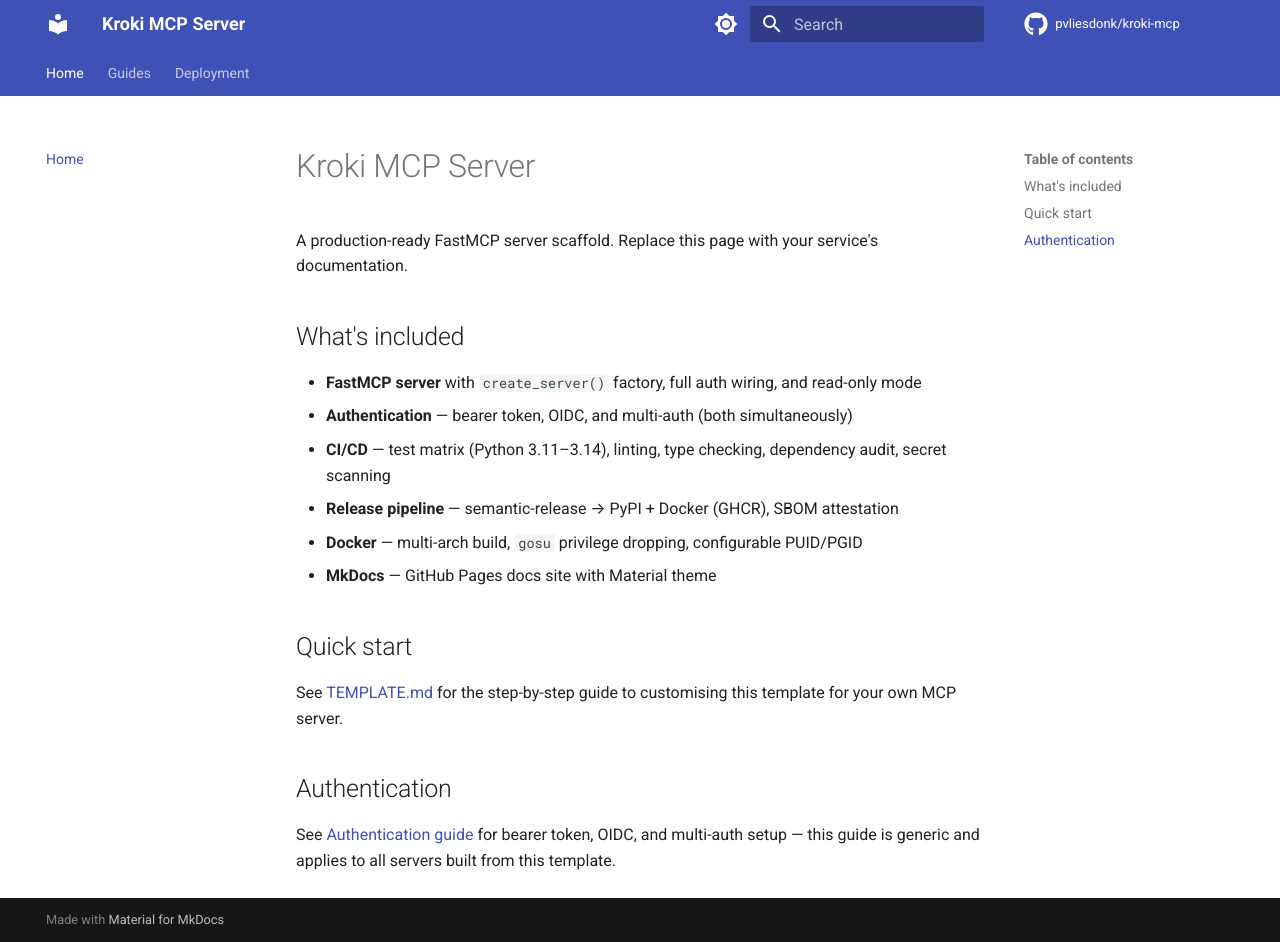
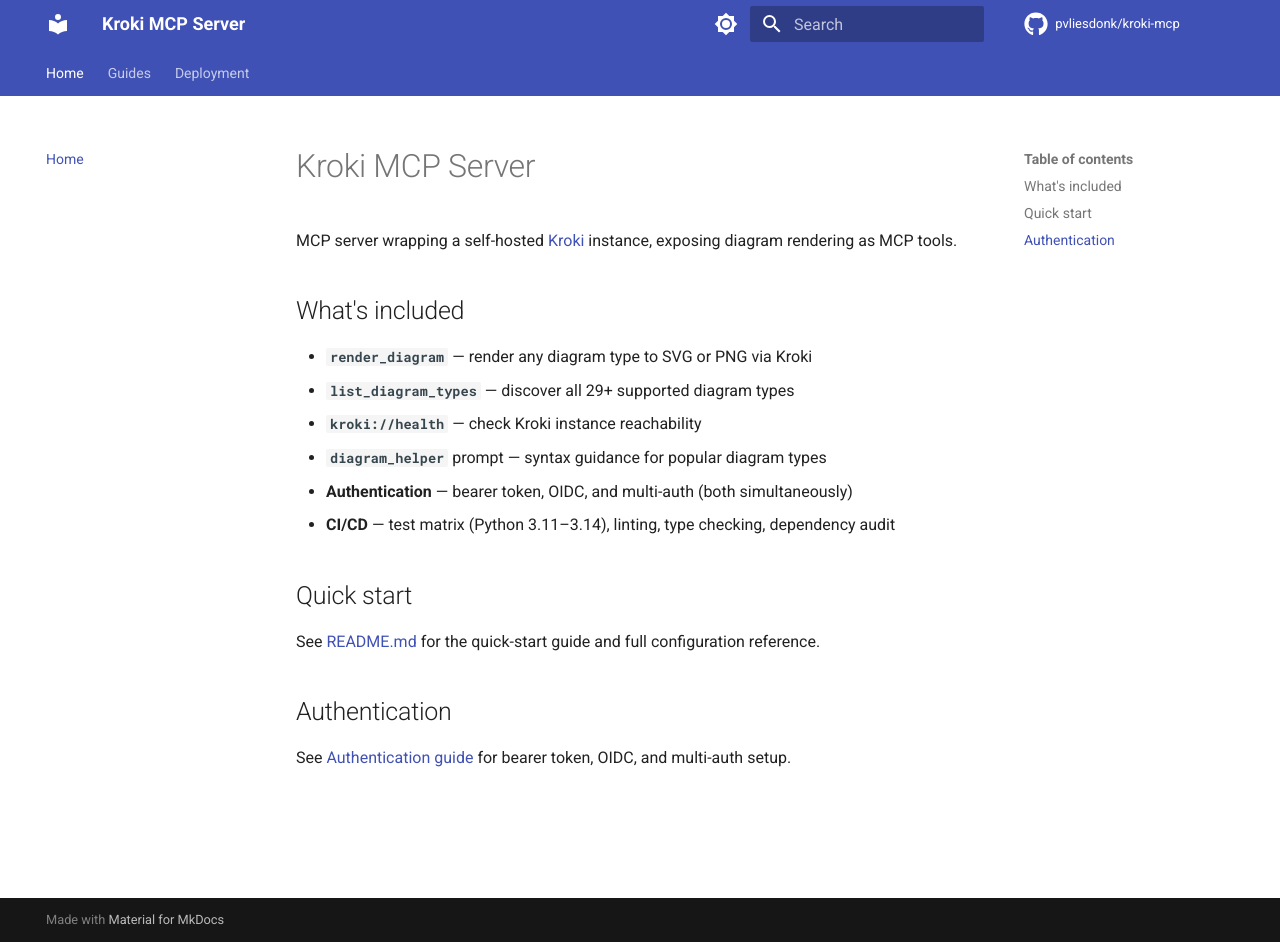
Before and after one commit to pvliesdonk/kroki-mcp, an MkDocs documentation site: the page built from docs/index.md, in a window 1280 px wide and 942 px high. Built offline with MkDocs 1.6.1 and Material for MkDocs 9.7.7, drawn with Linux system fonts in a browser that asks for light colours; comment, search, counter and statistics services are not loaded.

Commit message:
fix: address PR review comments
- Rename KROKI_MCP_BASE_URL → KROKI_MCP_KROKI_URL to eliminate collision
  with OIDC's BASE_URL (which is the MCP server's own public URL);
  ServerConfig.kroki_base_url → kroki_url accordingly
- Normalise kroki_url with trailing slash so httpx resolves subpath-relative
  requests correctly (e.g. Kroki on http://host/kroki/)
- Use relative paths in httpx requests (no leading /) to support subpaths
- Broaden error handling to httpx.TransportError (covers ReadError,
  WriteError, RemoteProtocolError, etc.) with isinstance check for timeout
- Fix OIDC ImportError message (was "requires httpx", now "requires FastMCP extras")
- Fix broken docs/index.md link to deleted TEMPLATE.md → README.md
- Update Docker image OCI description in release.yml
- Upgrade fastmcp ≥3.2.0, requests ≥2.33.0 to resolve CVE-2025-64340,
  CVE-2026-27124, CVE-2026-25645 and other dependency audit findings

```diff
--- a/docs/index.md
+++ b/docs/index.md
@@ -1,23 +1,22 @@
 # Kroki MCP Server
 
-A production-ready FastMCP server scaffold. Replace this page with your service's documentation.
+MCP server wrapping a self-hosted [Kroki](https://kroki.io/) instance, exposing diagram rendering as MCP tools.
 
 ## What's included
 
-- **FastMCP server** with `create_server()` factory, full auth wiring, and read-only mode
+- **`render_diagram`** — render any diagram type to SVG or PNG via Kroki
+- **`list_diagram_types`** — discover all 29+ supported diagram types
+- **`kroki://health`** — check Kroki instance reachability
+- **`diagram_helper`** prompt — syntax guidance for popular diagram types
 - **Authentication** — bearer token, OIDC, and multi-auth (both simultaneously)
-- **CI/CD** — test matrix (Python 3.11–3.14), linting, type checking, dependency audit, secret scanning
-- **Release pipeline** — semantic-release → PyPI + Docker (GHCR), SBOM attestation
-- **Docker** — multi-arch build, `gosu` privilege dropping, configurable PUID/PGID
-- **MkDocs** — GitHub Pages docs site with Material theme
+- **CI/CD** — test matrix (Python 3.11–3.14), linting, type checking, dependency audit
 
 ## Quick start
 
-See [TEMPLATE.md](https://github.com/pvliesdonk/kroki-mcp/blob/main/TEMPLATE.md)
-for the step-by-step guide to customising this template for your own MCP server.
+See [README.md](https://github.com/pvliesdonk/kroki-mcp/blob/main/README.md)
+for the quick-start guide and full configuration reference.
 
 ## Authentication
 
 See [Authentication guide](guides/authentication.md) for bearer token, OIDC,
-and multi-auth setup — this guide is generic and applies to all servers built
-from this template.
+and multi-auth setup.
--- a/pyproject.toml
+++ b/pyproject.toml
@@ -16,7 +16,10 @@
     "Programming Language :: Python :: 3.14",
     "License :: OSI Approved :: MIT License",
 ]
-dependencies = ["httpx"]
+dependencies = [
+    "fastmcp>=3.2.0",
+    "httpx",
+]
 
 [project.optional-dependencies]
 mcp = ["fastmcp>=3.0,<4", "httpx", "uvicorn"]
--- a/server.json
+++ b/server.json
@@ -18,7 +18,7 @@
       },
       "environmentVariables": [
         {
-          "name": "KROKI_MCP_BASE_URL",
+          "name": "KROKI_MCP_KROKI_URL",
           "description": "URL of the self-hosted Kroki instance (e.g. http://localhost:8000)",
           "required": true
         },
@@ -52,7 +52,7 @@
       ],
       "environmentVariables": [
         {
-          "name": "KROKI_MCP_BASE_URL",
+          "name": "KROKI_MCP_KROKI_URL",
           "description": "URL of the self-hosted Kroki instance (e.g. http://localhost:8000)",
           "required": true
         },
```
Also changed, not shown: README.md (+3 -3 lines), 10 other files.
